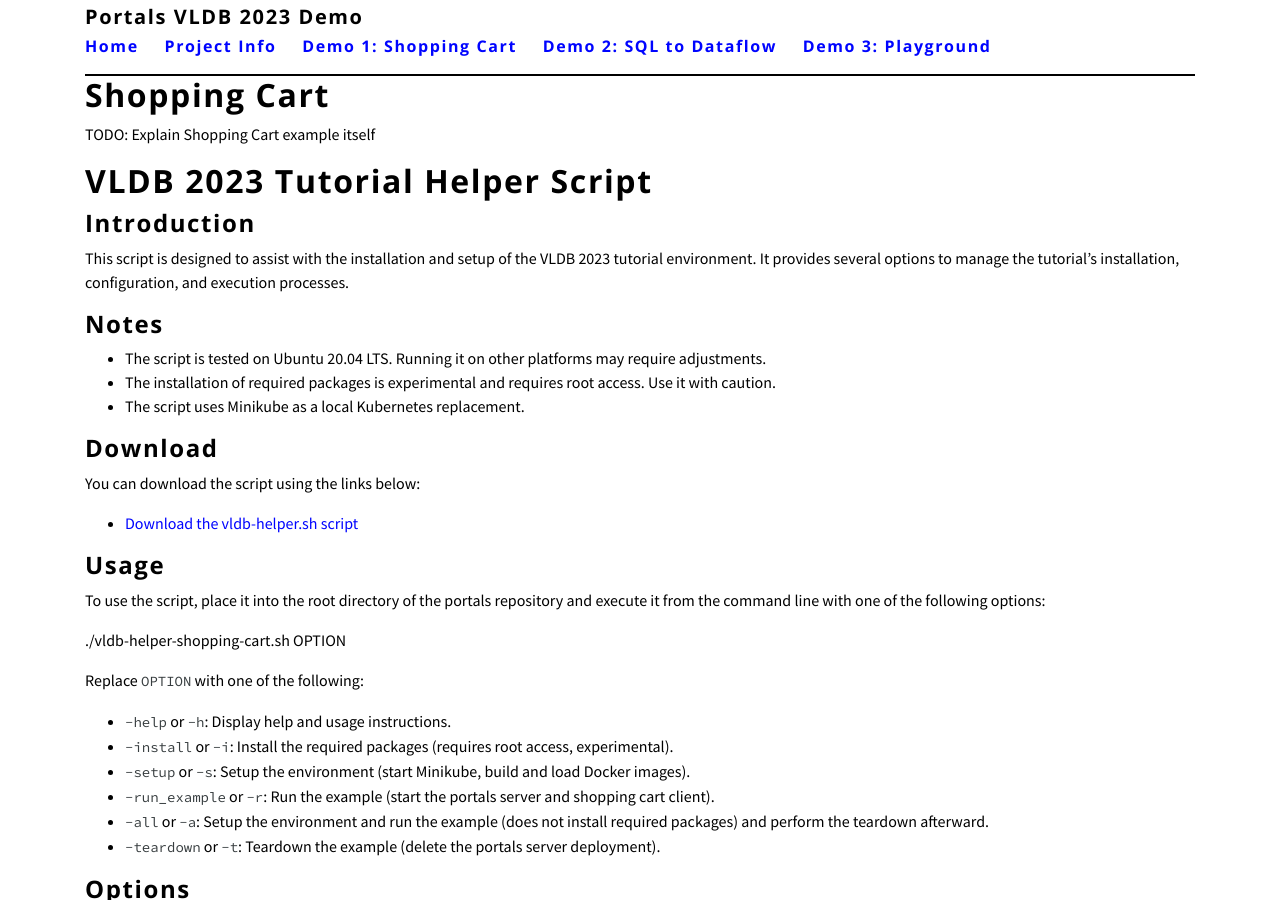
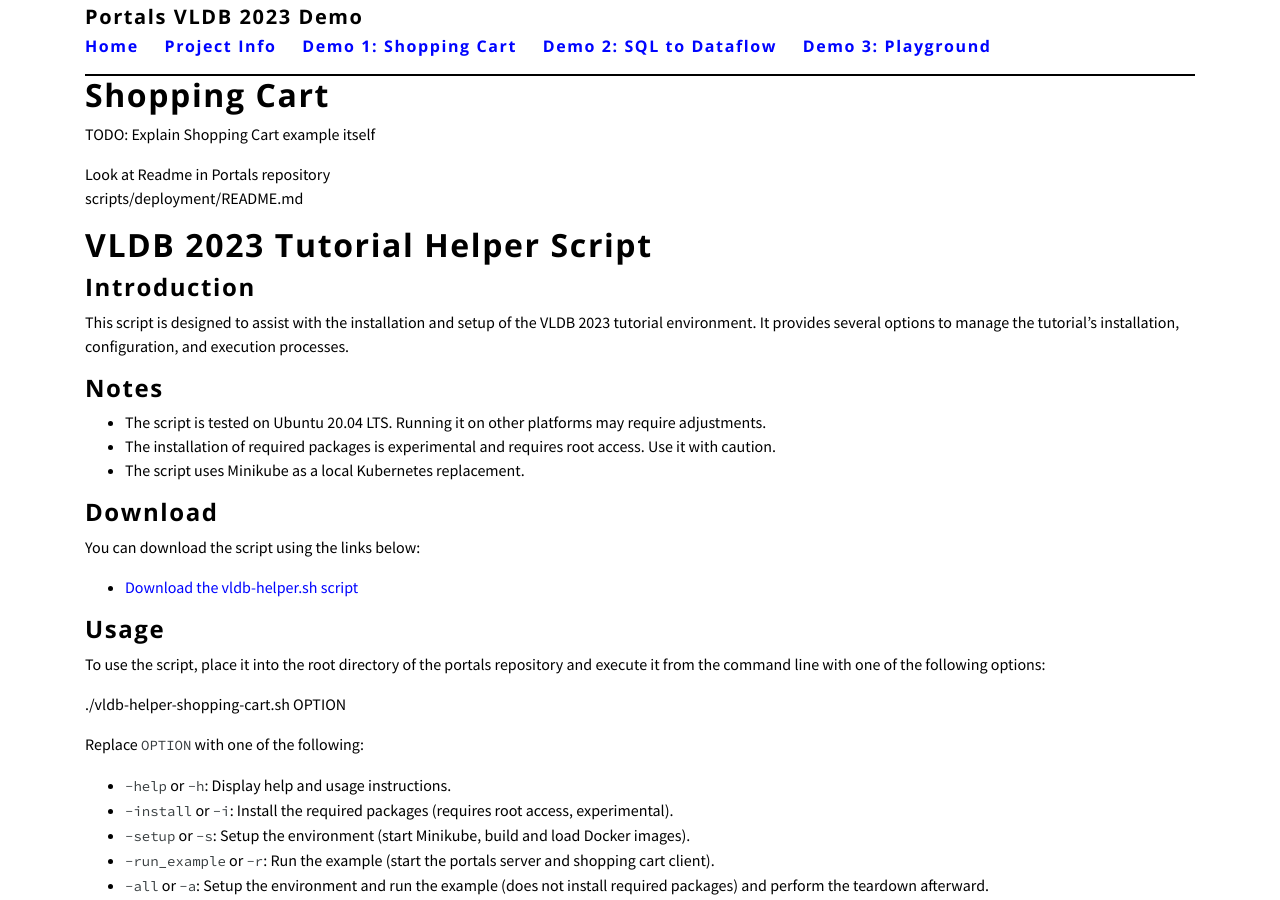
Before and after one commit to portals-project/vldb2023demo, a Jekyll site: the page built from shoppingcart.md, in a window 1280 px wide and 900 px high. Built offline with Jekyll 4.4.1, drawn with Linux system fonts in a browser that asks for light colours; nearby versions of some CDN libraries.

Commit message:
reminder about readme within portals repo

```diff
--- a/shoppingcart.md
+++ b/shoppingcart.md
@@ -6,6 +6,9 @@ title: Shopping Cart
 # Shopping Cart
 
 TODO: Explain Shopping Cart example itself
+
+Look at Readme in Portals repository
+scripts/deployment/README.md
 
 
 # VLDB 2023 Tutorial Helper Script
```
